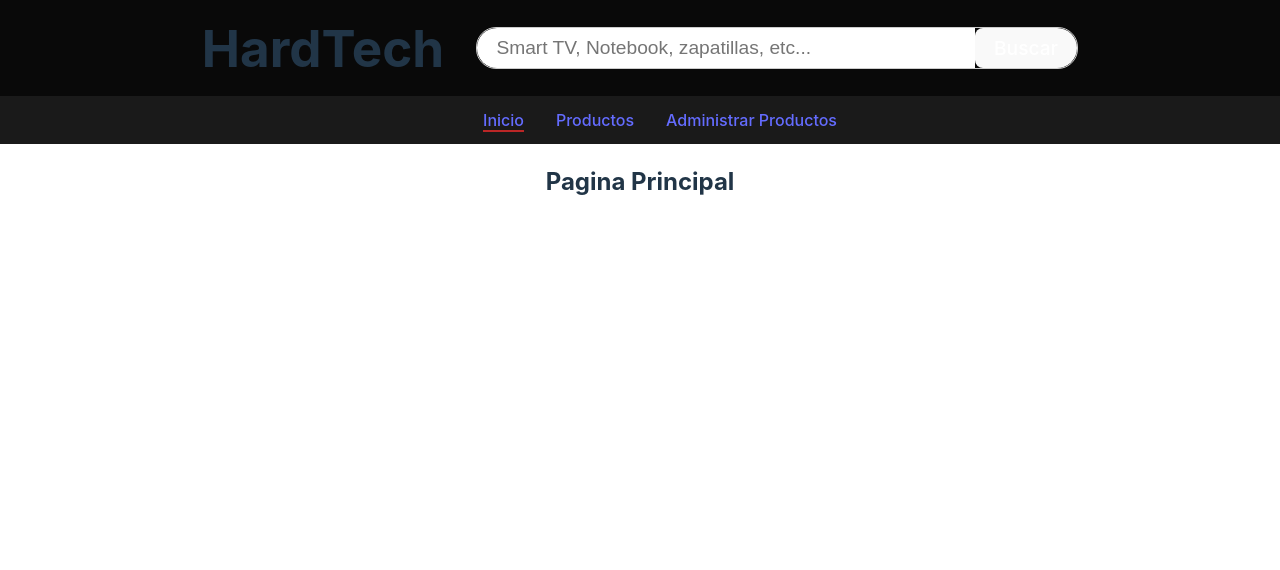
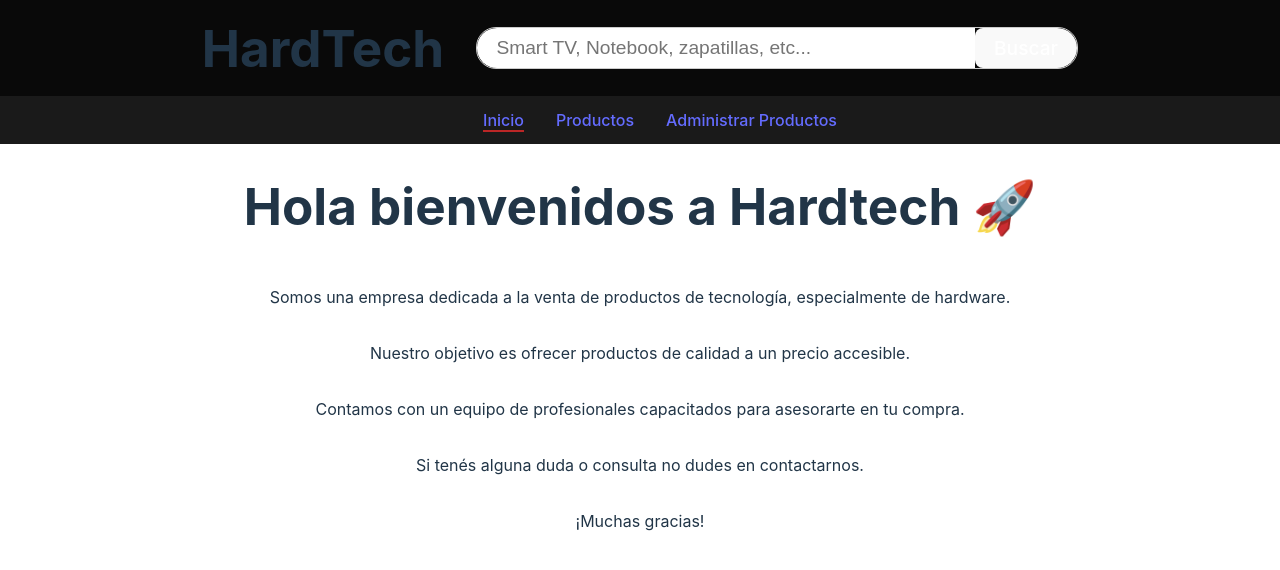
Before and after one commit to Varcris/Hard-Tech, a React (Vite) app: page / in a window 1280 px wide. Shown: the top 570 px of the page. Built offline with nearby package versions, Linux system fonts and the light colour scheme; no server answers.

Commit message:
probando cosas

```diff
--- a/src/pages/Home.jsx
+++ b/src/pages/Home.jsx
@@ -1,13 +1,20 @@
 function Home() {
   return (
     <main>
-      <section>
-        <h2>Pagina Principal</h2>
-      </section>
-
-      <div className="container">
-
-      </div>
+      <h1>Hola bienvenidos a Hardtech 🚀</h1>
+      <p>
+        Somos una empresa dedicada a la venta de productos de tecnología,
+        especialmente de hardware.
+      </p>
+      <p>
+        Nuestro objetivo es ofrecer productos de calidad a un precio accesible.
+      </p>
+      <p>
+        Contamos con un equipo de profesionales capacitados para asesorarte en
+        tu compra.
+      </p>
+      <p>Si tenés alguna duda o consulta no dudes en contactarnos.</p>
+      <p>¡Muchas gracias!</p>
     </main>
   );
 }
--- a/src/services/api.js
+++ b/src/services/api.js
@@ -1,8 +1,7 @@
 export const getData = async (endpoint) => {
-  // const res = await fetch(`https://dummyjson.com/${endpoint}`);
   const res = await fetch(`http://localhost:3000/api/${endpoint}`);
   if (!res.ok) throw new Error("Error en la petición");
   const data = await res.json();
-  console.log(data);
+
   return data;
 };
```
Also changed, not shown: src/services/useFetch.js (added, +16 -0 lines).
